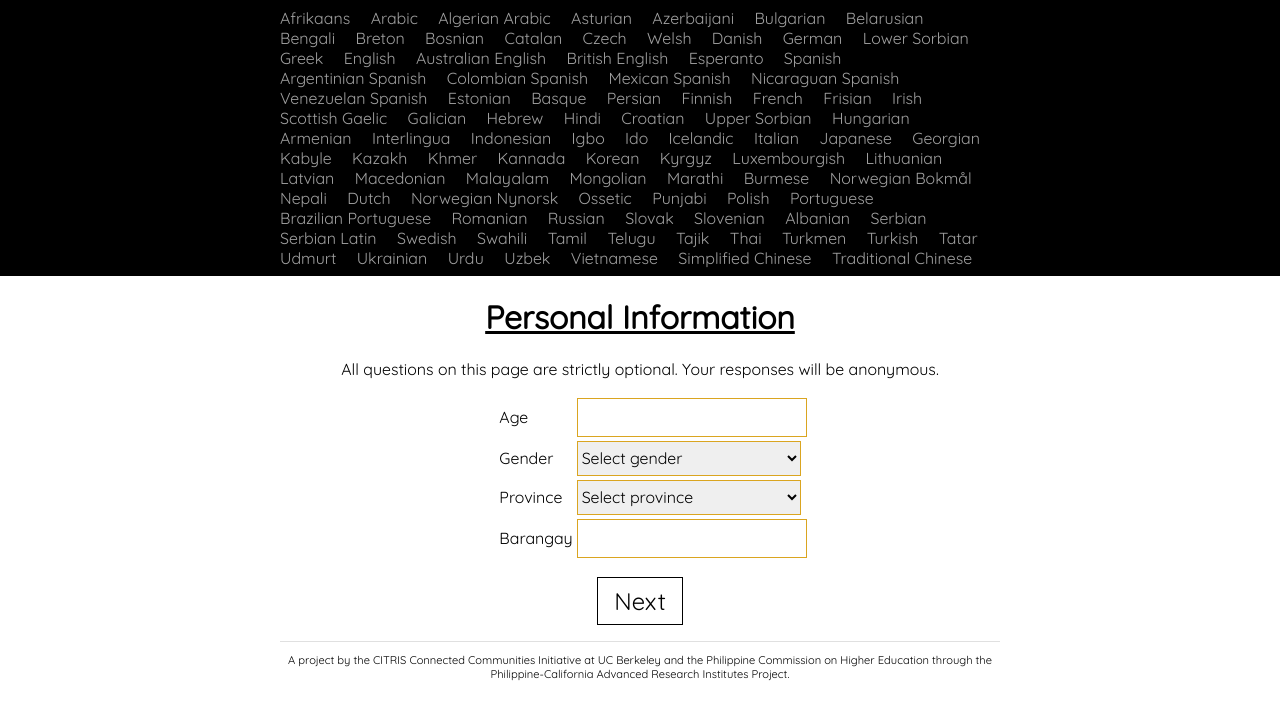
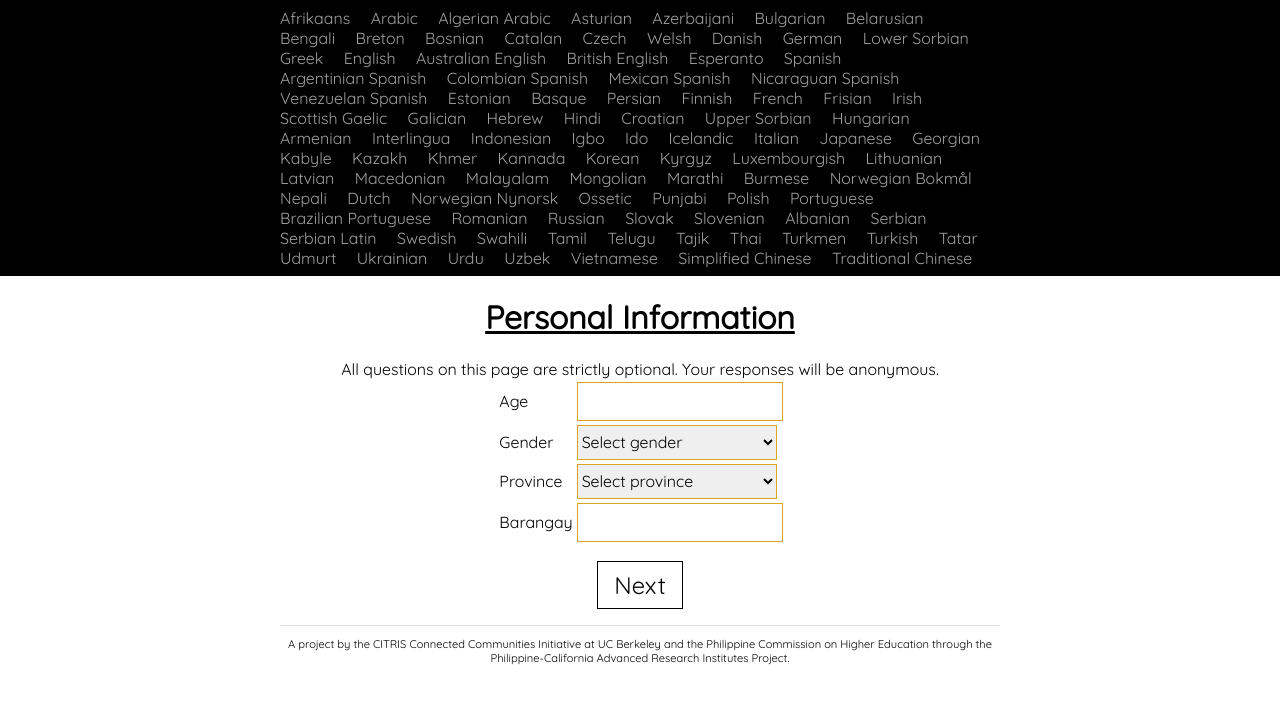
Before and after one commit to BerkeleyAutomation/malasakit, a Django app: template malasakit-django/pcari/templates/personal-information.html in a window 1280 px wide. Shown: the top 720 px of the page. Run offline with Django 3.2, Linux system fonts and the light colour scheme; the template is opened without the code that fills it, so the values that code supplies are empty.

Commit message:
Applied PR changes

```diff
--- a/malasakit-django/pcari/static/css/main.css
+++ b/malasakit-django/pcari/static/css/main.css
@@ -22,6 +22,7 @@
 
 input[type=number], input[type=text-field], select {
     width: 110%;
+    max-width: 200px;
     height: 35px;
     overflow: hidden;
     background: solid white;
@@ -175,11 +176,15 @@ hr {
   background-color: #e0e0e0;
 }
 
-.container {
+.container, .container-center {
   max-width: 720px;
   margin: 0 auto;
   padding-left: 0.5rem;
   padding-right: 0.5rem;
+}
+
+.center {
+  text-align: center;
 }
 
 table {
--- a/malasakit-django/pcari/templates/base.html
+++ b/malasakit-django/pcari/templates/base.html
@@ -37,18 +37,6 @@
         <h1 id="main-heading">{% block main-heading %}Malasakit{% endblock %}</h1>
       </div>
     </header>
-    <page-summary>
-      <div class="container">
-        <center>
-          <p id="page-summary">
-            {% block page-summary %}
-              {% blocktrans trimmed %}
-              {% endblocktrans %}
-            {% endblock %}
-          </p>
-        </center>
-      </div>
-    </page-summary>
     <main>
       <div class="container">
         {% block content %}
@@ -57,8 +45,8 @@
     </main>
     <footer>
       <div class="container">
-        <hr>
-          <center>
+        <div class="center">
+          <hr>
           <p id="footnote">
             {% block footnote %}
               {% blocktrans trimmed %}
@@ -67,7 +55,6 @@
                 through the Philippine-California Advanced Research Institutes Project.
               {% endblocktrans %}
             {% endblock %}
-          </center>
         </div>
       </div>
     </footer>
--- a/malasakit-django/pcari/templates/personal-information.html
+++ b/malasakit-django/pcari/templates/personal-information.html
@@ -47,14 +47,15 @@
 {% block title %}{% trans 'Personal Information' %}{% endblock %}
 {% block main-heading %}{% trans 'Personal Information' %}{% endblock %}
 
-{% block page-summary %}
-  {% blocktrans trimmed %}
-    All questions on this page are strictly optional.
-    Your responses will be anonymous.
-  {% endblocktrans %}
-{% endblock %}
-
 {% block content %}
+  <div class="container">
+    <div class="center">
+      {% blocktrans trimmed %}
+        All questions on this page are strictly optional.
+        Your responses will be anonymous.
+      {% endblocktrans %}
+    </div>
+  </div>
   <table>
     <tr>
       <td>{% trans 'Age' %}</td>
@@ -74,7 +75,7 @@
       <td>{% trans 'Province' %}</td>
       <td>
         <select id="province">
-          <option selected>{% trans 'Select province' %}</option>
+          <option value="" selected>{% trans 'Select province' %}</option>
           {% for code, name in province_names %}
             <option value="{{ code }}">{{ name }}</option>
           {% endfor %}
--- a/malasakit-django/pcari/templates/qualitative-questions.html
+++ b/malasakit-django/pcari/templates/qualitative-questions.html
@@ -47,9 +47,9 @@
     {% for qid, prompt in questions %}
       <li>
         <p class="prompt">{{ prompt }}</p>
-        <center>
-          <textarea class="comment"></textarea>
-        </center>
+        <div class="center">
+          <textarea id="comment-{{ qid }}" class="comment"></textarea>
+        </div>
       </li>
     {% endfor %}
   </ol>
--- a/malasakit-django/pcari/templates/quantitative-questions.html
+++ b/malasakit-django/pcari/templates/quantitative-questions.html
@@ -52,11 +52,11 @@
         <p class="prompt">{% trans prompt %}</p>
         <span class="leftlabel">{% trans left_text %}</span>
         {% ifequal type "range" %}
-          <input name="{{ qid }}" type="range" value="{{ minval }}"
+          <input id="rating-{{ qid }}" type="range" value="{{ minval }}"
                  min="{{ minval }}" max="{{ maxval }}">
         {% endifequal %}
         {% ifequal type "number" %}
-          <input name="{{ qid }}" type="number" style="max-width:200px;"
+          <input id="rating-{{ qid }}" type="number" style="max-width:200px;"
                  min="{{ minval }}" max="{{ maxval }}">
         {% endifequal %}
         <span class="rightlabel">{% trans right_text %}</span>
```
Also changed, not shown: malasakit-django/pcari/templates/end.html (+3 -4 lines), malasakit-django/pcari/templates/landing.html (+7 -8 lines), malasakit-django/pcari/templates/rate-comments.html (+4 -4 lines), malasakit-django/pcari/views.py (+10 -3 lines).
